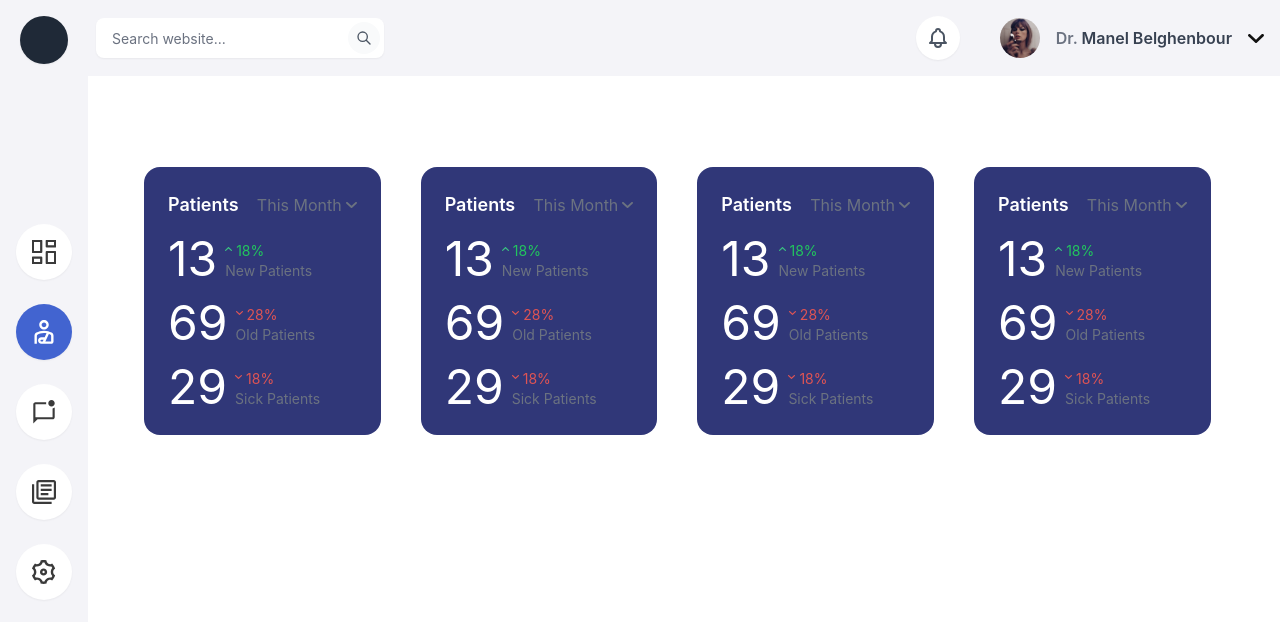
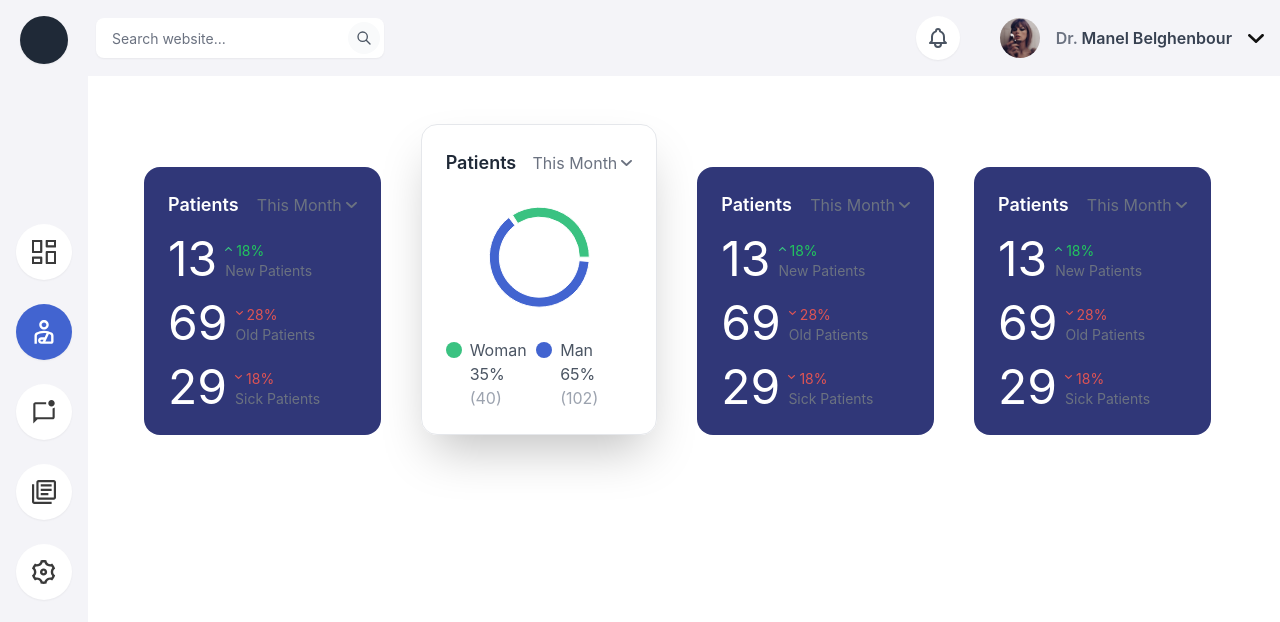
Before and after one commit to Ouassim-Hamdani/Scancer, a React (Create React App) app: page / in a window 1280 px wide. Shown: the top 622 px of the page. Built offline with nearby package versions, Linux system fonts and the light colour scheme.

Commit message:
Implemented Gender card & Added constants

```diff
--- a/package.json
+++ b/package.json
@@ -3,6 +3,7 @@
   "version": "0.1.0",
   "private": true,
   "dependencies": {
+    "@nivo/pie": "^0.80.0",
     "@testing-library/jest-dom": "^5.16.5",
     "@testing-library/react": "^13.4.0",
     "@testing-library/user-event": "^13.5.0",
@@ -10,6 +11,7 @@
     "react": "^18.2.0",
     "react-dom": "^18.2.0",
     "react-scripts": "5.0.1",
+    "recharts": "^2.2.0",
     "web-vitals": "^2.1.4"
   },
   "scripts": {
--- a/src/App.js
+++ b/src/App.js
@@ -1,9 +1,8 @@
 import './App.css';
 import { NavBar } from './components/NavBar';
 import { SideBar } from './components/SideBar';
-import {Card} from "./components/Card"
 import { Dashboard } from './components/Dashboard';
-let name="Anis ki zabi"
+
 function App() {
   return (
     <Dashboard/>
--- a/src/components/Card.js
+++ /dev/null
@@ -1,25 +0,0 @@
-export const Card = () => {
-    return (
-        <div class="relative block rounded-xl border border-gray-100 p-8 shadow-xl">
-            <span class="absolute right-4 top-4 rounded-full bg-green-100 px-3 py-1.5 text-xs font-medium text-green-600" >4.3</span>
-            <div class="mt-4 text-gray-500 sm:pr-8">
-                <svg class="h-8 w-8 sm:h-10 sm:w-10" fill="none" stroke="currentColor" viewBox="0 0 24 24" xmlns="http://www.w3.org/2000/svg">
-                    <path
-                    stroke-linecap="round"
-                    stroke-linejoin="round"
-                    stroke-width="2"
-                    d="M19.428 15.428a2 2 0 00-1.022-.547l-2.387-.477a6 6 0 00-3.86.517l-.318.158a6 6 0 01-3.86.517L6.05 15.21a2 2 0 00-1.806.547M8 4h8l-1 1v5.172a2 2 0 00.586 1.414l5 5c1.26 1.26.367 3.414-1.415 3.414H4.828c-1.782 0-2.674-2.154-1.414-3.414l5-5A2 2 0 009 10.172V5L8 4z"
-                    ></path>
-                </svg>
-
-                <h3 class="mt-4 text-xl font-bold text-gray-900">Science of Chemistry</h3>
-
-                <p class="mt-2 hidden text-sm sm:block">
-                You can manage phone, email and chat conversations all from a single
-                mailbox.
-                </p>
-            </div>
-        </div>
-
-    );
-}
--- a/src/components/Dashboard.js
+++ b/src/components/Dashboard.js
@@ -1,8 +1,11 @@
 import { NavBar } from './NavBar';
 import { SideBar } from './SideBar';
 import {CardPatients} from "./dashboard-cards/CardPatients"
+import { CardGender } from './dashboard-cards/CardGender';
+
 let name="Anis ki zabi"
 export const Dashboard = () => {
+
   return (
     <div className=" bg-white h-screen">
         <NavBar></NavBar>
@@ -10,7 +13,7 @@ export const Dashboard = () => {
         <div className='grid grid-cols-4 grid-rows-2 h-2/3  gap-10 items-end ml-36 mt-28 w-5/6'>
             <CardPatients/>
 
-            <CardPatients/>
+            <CardGender className="gender"/>
             <CardPatients/>
             <CardPatients/>
         </div>
--- a/src/components/dashboard-cards/CardGender.js
+++ b/src/components/dashboard-cards/CardGender.js
@@ -1,7 +1,63 @@
-export const CardGender = () => {
+  import { genderColors,genderData } from "../../constants/constants";
+  import { PieChart, Pie,Cell} from 'recharts';
+  import React, { useState, useEffect, useRef } from 'react'
+  import dateExpand from '../../assets/dateExpand.svg'
+
+  export const CardGender = () => {
+        const [height, setHeight] = useState(0)
+        const [width, setWidth] = useState(0)
+        const ref = useRef(null)
+
+        useEffect(() => {
+          setHeight(ref.current.clientHeight)
+          setWidth(ref.current.clientWidth)
+        })
+
+
     return (
-        <div>
+        <div className="px-6 py-6 rounded-2xl space-y-4 shadow-2xl border-gray-200 border col-span-1  row-span-1" ref={ref}>
+          <div className="flex flex-row justify-between items-center">
+                <span className="text-gray-800 font-semibold text-lg">Patients</span>
+                <div className='flex flex-row space-x-1 items-center '>
+                    <span className="text-gray-500 text-md">This Month</span>
+                    <img src={dateExpand} alt="" />
+                </div>
 
+            </div>
+          <div className="pie flex justify-center">
+                <PieChart width={width/1.5} height={height/2.4}>
+                <Pie
+                data={genderData}
+
+                innerRadius={40}
+                outerRadius={50}
+                fill="#8884d8"
+                paddingAngle={5}
+                dataKey="value"
+                  >
+                {genderData.map((entry, index) => (
+                  <Cell key={`cell-${index}`} fill={genderColors[index % genderColors.length]} />
+                ))}
+                </Pie>
+
+              </PieChart>
+          </div>
+          <div className="stats flex flex-row justify-between items-center">
+                  <div className="flex flex-col">
+                      <div className="flex flex-row space-x-2 items-center">
+                        <div className="circle-gender bg-[#3AC281] w-4 h-4 rounded-full"></div>
+                        <span className="text-gray-600">Woman</span>
+                      </div>
+                      <span className="pl-6 text-gray-600">{genderData[0].value}% <span className="text-gray-400">({genderData[0].quantity})</span></span>
+                  </div>
+                  <div className="flex flex-col">
+                      <div className="flex flex-row space-x-2 items-center">
+                        <div className="circle-gender bg-primary w-4 h-4 rounded-full"></div>
+                        <span className="text-gray-600">Man</span>
+                      </div>
+                      <span className="pl-6 text-gray-600">{genderData[1].value}% <span className="text-gray-400">({genderData[1].quantity})</span></span>
+                  </div>
+          </div>
         </div>
     );
 };
--- /dev/null
+++ b/src/constants/constants.js
@@ -0,0 +1,5 @@
+export const genderData = [
+  { name: 'Female', value: 35,quantity:40 },
+  { name: 'Male', value: 65,quantity:102 },
+]
+export const genderColors = ['#3AC281', '#4264D0'];
```
Also changed, not shown: 1 other file (tests, documents, lock files or other folders).
